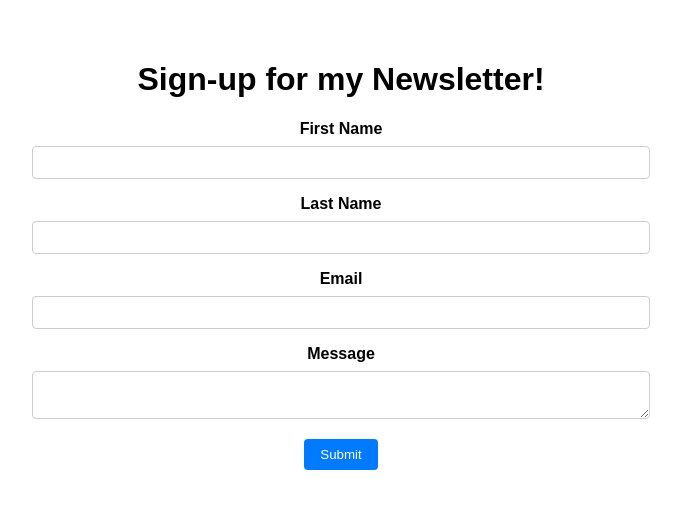
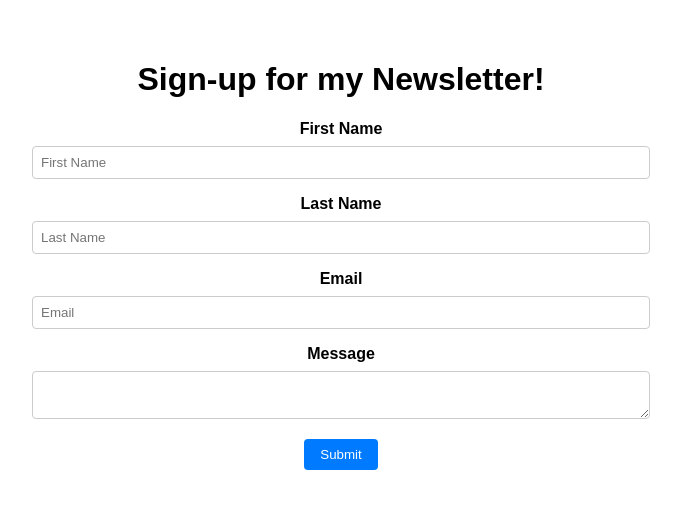
Before and after one commit to WanderingAura/FirstReactApp, a React (Create React App) app: page / in a window 1280 px wide. Shown: the top 508 px of the page, without its empty margins (299-980 px from the left). Built offline with nearby package versions, Linux system fonts and the light colour scheme.

Commit message:
Added descriptive placeholders into input textboxes

```diff
--- a/src/App.js
+++ b/src/App.js
@@ -35,6 +35,7 @@ function App() {
             id="firstName"
             name="firstName"
             value={formData.firstName}
+            placeholder="First Name"
             onChange={handleChange}
             required
           />
@@ -45,6 +46,7 @@ function App() {
             type="text"
             id="lastName"
             name="lastName"
+            placeholder="Last Name"
             value={formData.lastName}
             onChange={handleChange}
             required
@@ -56,6 +58,7 @@ function App() {
             type="email"
             id="email"
             name="email"
+            placeholder="Email"
             value={formData.email}
             onChange={handleChange}
             required
```
